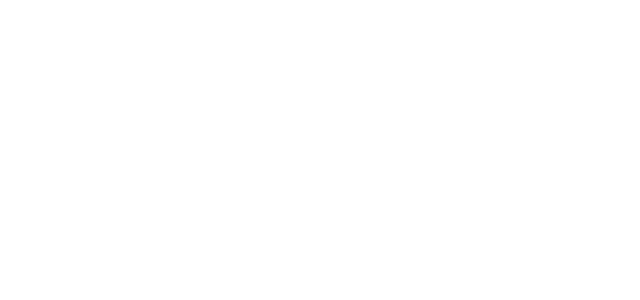
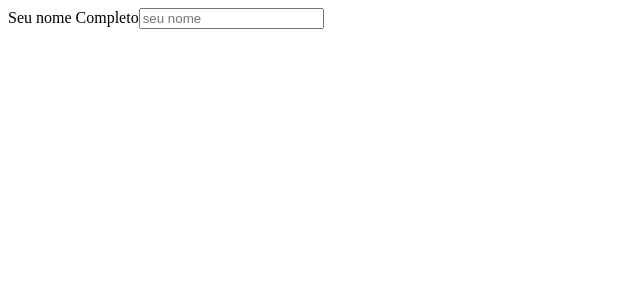
Before and after one commit to caiobarretta/giphy-search, an Angular app: page /contato in a window 1280 px wide. Before the commit this address led to /. Shown: the top 300 px of the page, without its empty margins (0-640 px from the left). Built offline with nearby package versions, Linux system fonts and the light colour scheme.

Commit message:
Introdução ao template form Seção 6, aula 37

```diff
--- a/src/app/app.module.ts
+++ b/src/app/app.module.ts
@@ -1,3 +1,4 @@
+import { ContatoModule } from './contato/contato.module';
 import { BrowserModule } from '@angular/platform-browser';
 import { NgModule } from '@angular/core';
 import { AppRoutingModule } from './app-routing.module';
@@ -15,7 +16,8 @@
     AppRoutingModule,
     GiphySearchManualModule,
     HttpClientModule,
-    CommonModule
+    CommonModule,
+    ContatoModule
   ],
   providers: [],
   bootstrap: [AppComponent]
--- /dev/null
+++ b/src/app/contato/contato.component.html
@@ -0,0 +1,6 @@
+<form #f="ngForm" (ngSubmit)="enviarContato(f)" #refForm="ngForm">
+  <label>
+    <span>Seu nome Completo</span>
+    <input id="nome" type="text" name="nomeCompleto" placeholder="seu nome" ngModel>
+  </label>
+</form>
--- /dev/null
+++ b/src/app/contato/contato.component.ts
@@ -0,0 +1,19 @@
+import { Component, OnInit } from '@angular/core';
+import { NgForm } from '@angular/forms';
+
+@Component({
+  selector: 'contato-component',
+  templateUrl: './contato.component.html',
+  styleUrls: ['./contato.component.css']
+})
+export class ContatoComponent implements OnInit {
+
+  constructor() { }
+
+  ngOnInit() {
+  }
+
+  enviarContato(contatoForm: NgForm) {
+    console.log(contatoForm.value);
+  }
+}
--- /dev/null
+++ b/src/app/contato/contato.module.ts
@@ -0,0 +1,13 @@
+import { ContatoComponent } from './contato.component';
+import { NgModule } from '@angular/core';
+import { ShareModule } from '../share/share.module';
+import { ContatoRoutingModule } from './contato-routing.module';
+
+@NgModule({
+  declarations: [ ContatoComponent ],
+  imports: [
+    ShareModule, ContatoRoutingModule
+  ],
+  exports: [ ContatoComponent ]
+})
+export class ContatoModule { }
```
Also changed, not shown: src/app/contato/contato-routing.module.ts (added, +12 -0 lines), src/app/contato/contato.component.css (added).
